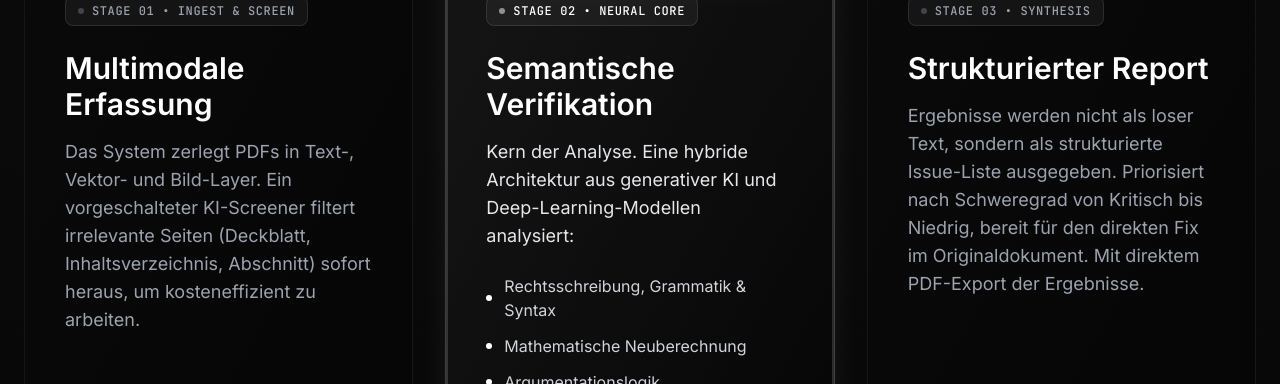
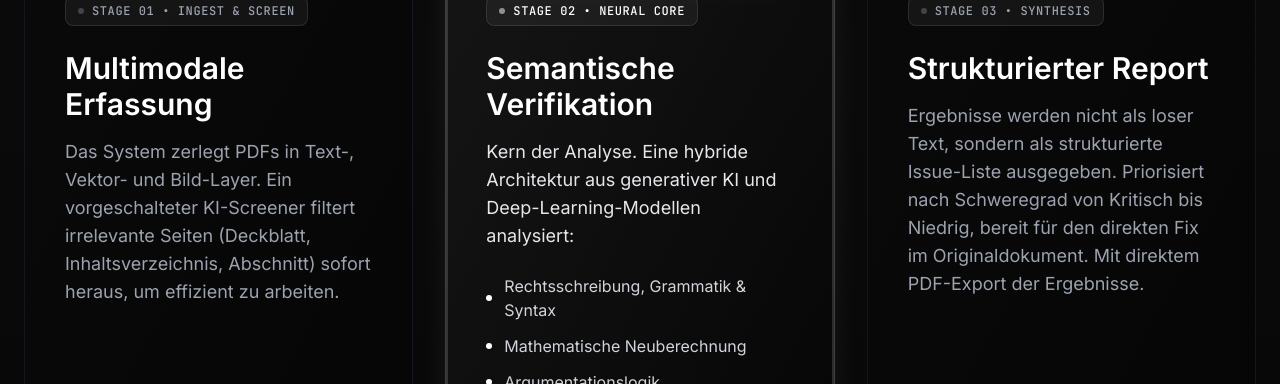
Before and after one commit to Lugier/Slaide-Website, a Next.js app: page / in a window 1280 px wide. Shown: the part 1780-2164 px from the top of the page. Built offline with nearby package versions, Linux system fonts and the light colour scheme.

Commit message:
chore: change kosteneffizient to effizient

```diff
--- a/components/sections/how-it-works-section.tsx
+++ b/components/sections/how-it-works-section.tsx
@@ -138,7 +138,7 @@ function HowItWorksSectionComponent(): JSX.Element {
       number: '01',
       title: 'Multimodale Erfassung',
       description:
-        'Das System zerlegt PDFs in Text-, Vektor- und Bild-Layer. Ein vorgeschalteter KI-Screener filtert irrelevante Seiten (Deckblatt, Inhaltsverzeichnis, Abschnitt) sofort heraus, um kosteneffizient zu arbeiten.',
+        'Das System zerlegt PDFs in Text-, Vektor- und Bild-Layer. Ein vorgeschalteter KI-Screener filtert irrelevante Seiten (Deckblatt, Inhaltsverzeichnis, Abschnitt) sofort heraus, um effizient zu arbeiten.',
       icon: Layers,
       badge: 'STAGE 01 • INGEST & SCREEN',
       badgeColor: 'text-gray-400',
```
